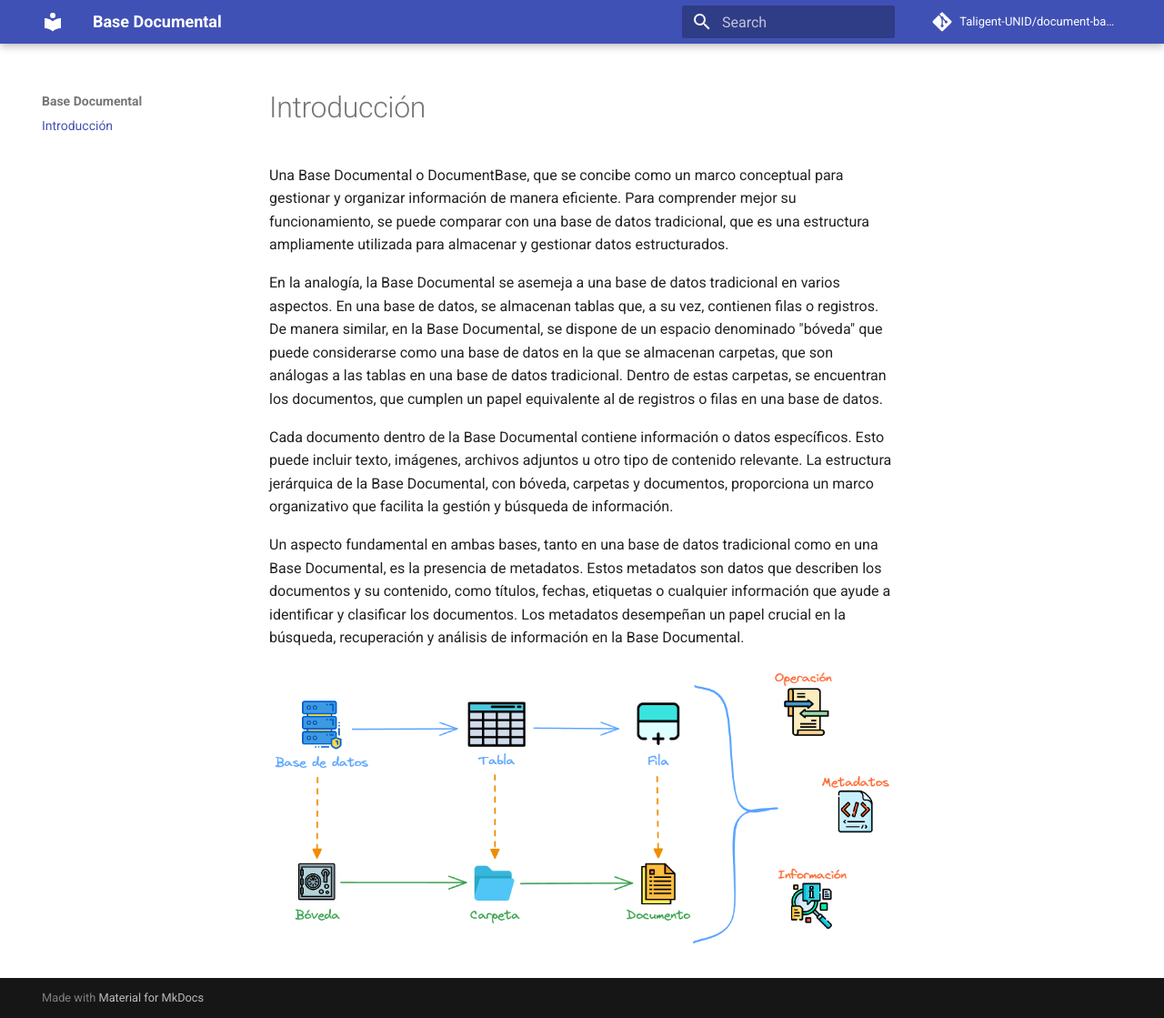
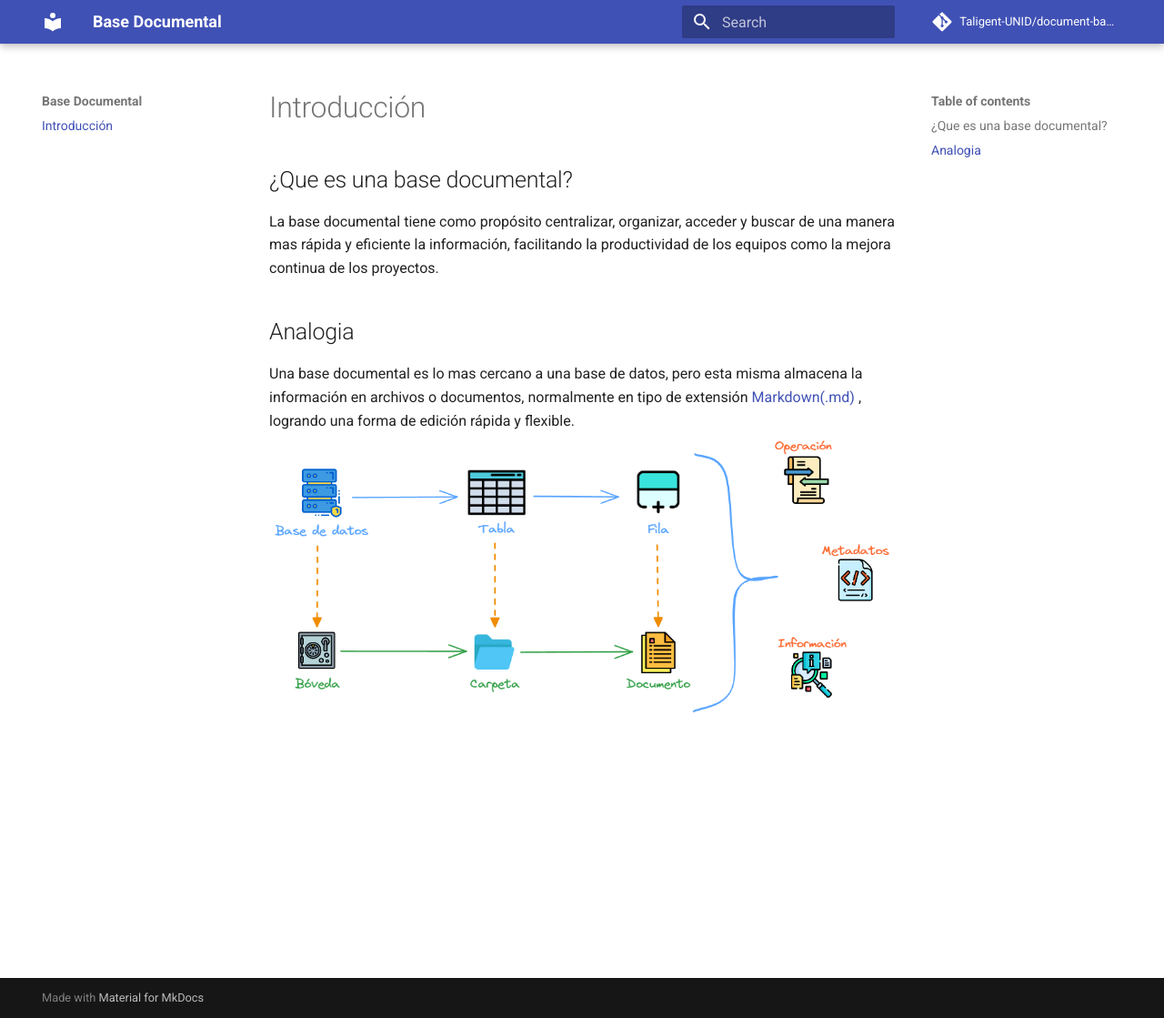
Before and after one commit to Taligent-UNID/document-base, an MkDocs documentation site: the page built from docs/index.md, in a window 1280 px wide and 1119 px high. Shown: the whole window at 91% size. Built offline with MkDocs 1.6.1 and Material for MkDocs 9.7.7, drawn with Linux system fonts in a browser that asks for light colours; comment, search, counter and statistics services are not loaded.

Commit message:
Introduccion

```diff
--- a/docs/index.md
+++ b/docs/index.md
@@ -1,10 +1,6 @@
 # Introducción
-Una Base Documental o DocumentBase, que se concibe como un marco conceptual para gestionar y organizar información de manera eficiente. Para comprender mejor su funcionamiento, se puede comparar con una base de datos tradicional, que es una estructura ampliamente utilizada para almacenar y gestionar datos estructurados.
-
-En la analogía, la Base Documental se asemeja a una base de datos tradicional en varios aspectos. En una base de datos, se almacenan tablas que, a su vez, contienen filas o registros. De manera similar, en la Base Documental, se dispone de un espacio denominado "bóveda" que puede considerarse como una base de datos en la que se almacenan carpetas, que son análogas a las tablas en una base de datos tradicional. Dentro de estas carpetas, se encuentran los documentos, que cumplen un papel equivalente al de registros o filas en una base de datos.
-
-Cada documento dentro de la Base Documental contiene información o datos específicos. Esto puede incluir texto, imágenes, archivos adjuntos u otro tipo de contenido relevante. La estructura jerárquica de la Base Documental, con bóveda, carpetas y documentos, proporciona un marco organizativo que facilita la gestión y búsqueda de información.
-
-Un aspecto fundamental en ambas bases, tanto en una base de datos tradicional como en una Base Documental, es la presencia de metadatos. Estos metadatos son datos que describen los documentos y su contenido, como títulos, fechas, etiquetas o cualquier información que ayude a identificar y clasificar los documentos. Los metadatos desempeñan un papel crucial en la búsqueda, recuperación y análisis de información en la Base Documental.
-
+## ¿Que es una base documental?
+La base documental tiene como propósito centralizar, organizar, acceder y buscar de una manera mas rápida y eficiente la información, facilitando la productividad de los equipos como la mejora continua de los proyectos.
+## Analogia
+Una base documental es lo mas cercano a una base de datos, pero esta misma almacena la información en archivos o documentos, normalmente en tipo de extensión [Markdown(.md)](https://www.markdownguide.org/) , logrando una forma de edición rápida y flexible.
 ![base-documental-analogia](assets/images/base-documental-analogia.png)
```
